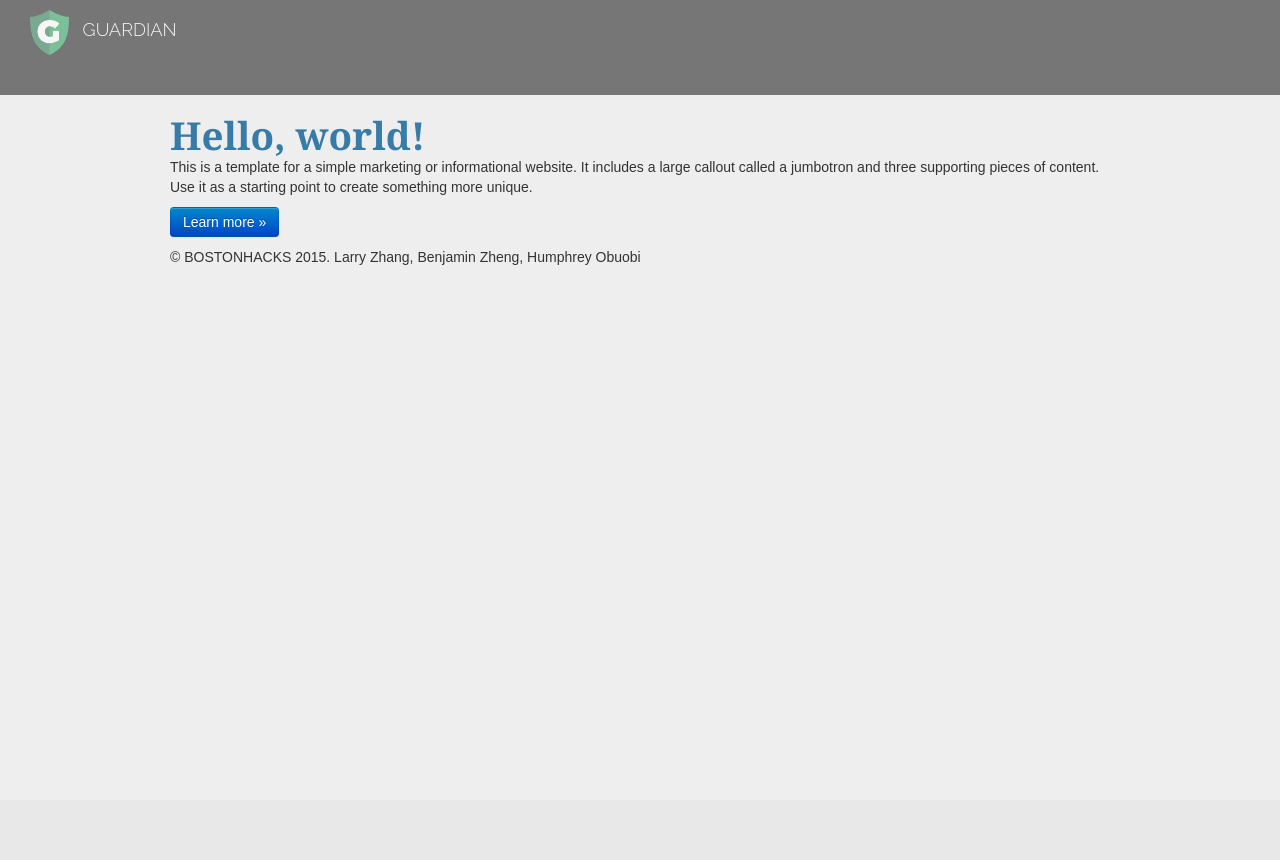
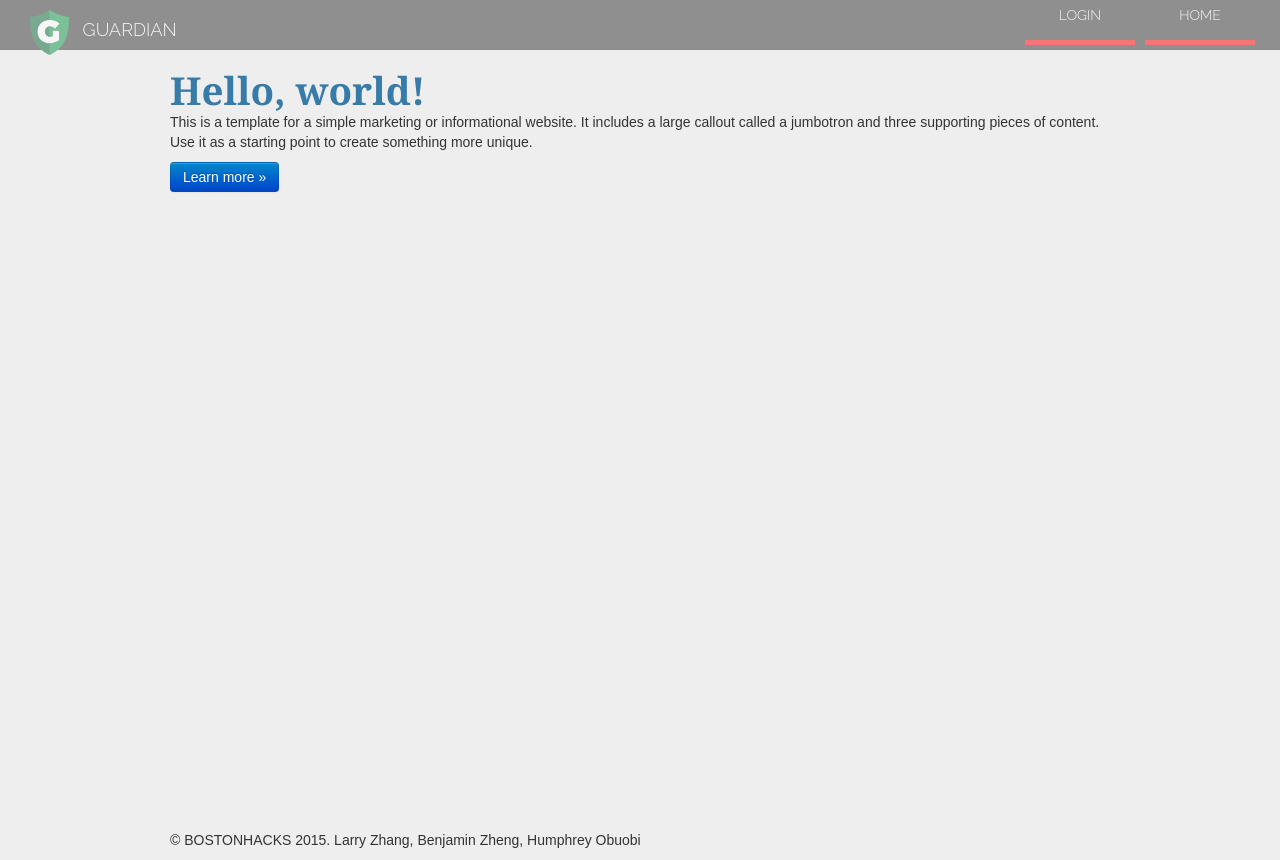
Before and after one commit to lzjurin/bostonhacks, a Flask app: template templates/layout.html in a window 1280 px wide. Before the commit the page ends 265 px from the top, so only its background shows below. Run offline with Flask 2, Linux system fonts and the light colour scheme; the template is opened without the code that fills it, so the values that code supplies are empty; some libraries are stand-ins or nearby versions.

Commit message:
navbar is set for good yo

```diff
--- a/static/style.css
+++ b/static/style.css
@@ -19,6 +19,8 @@
 
 .jumbotron {
 	background-image: '../assets/guardianJumbo.jpg';
+	width: 100%;
+	height: 760px;
 }
 
 .navLogo {
@@ -55,11 +57,20 @@
 .menu {
 	border-bottom: 5px solid red;
 	padding: 5px;
-	color: white;
+	color: red;
 	float: right;
+	display: inline-block;
+	height: 30px;
+	width: 100px;
+	margin: 0px 5px 0px 5px;
 }
 .menu:hover {
 	background-color: white;
 	border-bottom: 5px solid green;
-	color: black;
+	text-decoration-color: #333333;
+	display: inline-block;
+	height: 30px;
+	width: 100px;
+	float: right;
+
 }
--- a/templates/layout.html
+++ b/templates/layout.html
@@ -26,19 +26,19 @@
 <![endif]-->
 
 
-<nav class="navbar navbar-default">
+<nav class="navbar navbar-default" style="background-color: #333333">
   <div class="container-fluid">
-    <div class="navbar-header">
+    <div style = "height: 50px; float:left; display:inline-block">
       <a class="navbar-brand" href="#">
           <img src="{{url_for('static', filename='guardianLogo.png')}}" class = 'navLogo'>
           <span class='text' style="font-size: 1.3em">GUARDIAN</span>
       </a>
     </div>
 
-    <div style="width: 100px; height: 30px; float: right">
-      <!-- <ul class = 'nav navbar-nav'>
+    <div style="float: right">
+      <!-- <ul class = 'nav navbar-nav' style = 'display: inline'>
         <li><div class = "menu", align = 'right'><a href="#">HOME</a></div></li>
-        <li><div class = "menu", align = 'right'>
+        <li><div class = <!-- "menu", align = 'right'>
         {% if user.email %}
           <a href="{{ url_for('logout') }}"><button class='btn-primary'>LOGOUT</button></a>
         {% else %}
@@ -47,6 +47,17 @@
         </div>
         </li>
       </ul> -->
+
+      <div class = "menu" align = "center">
+        <a href="#"><span class = "text">HOME<span></a>
+      </div>
+      <div class = "menu" align="center">
+        {% if user.email %}
+          <a href="{{ url_for('logout') }}"><button class='btn-primary'>LOGOUT</button></a>
+        {% else %}
+          <a href="{{ url_for('login') }}"><span class="text">LOGIN</span></a>
+        {% endif %}
+      </div>
     </div>
 
   </div>
```
